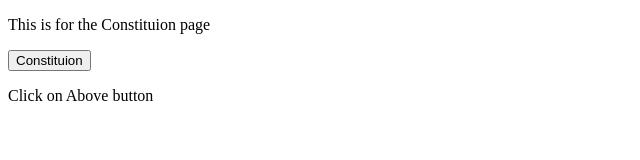
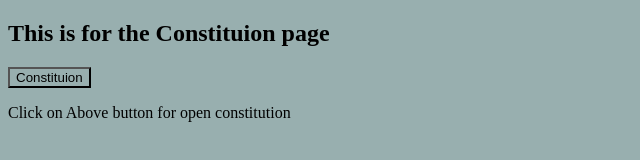
Before and after one commit to nathishwar/School-of-Engineering-SOES-Website, a plain HTML site: page constitution.html in a window 1280 px wide. Shown: the whole page, without its empty margins (0-640 px from the left). Drawn offline with Linux system fonts and the light colour scheme.

Commit message:
init commit

```diff
--- a/constitution.html
+++ b/constitution.html
@@ -5,10 +5,16 @@
     <meta http-equiv="X-UA-Compatible" content="IE=edge">
     <meta name="viewport" content="width=device-width, initial-scale=1.0">
     <title>Constituion</title>
+    <style>
+        *{
+            color: rgb(0, 0, 0);
+            background-color: rgb(152, 175, 175);
+        }
+    </style>
 </head>
 <body>
-    <p>This is for the Constituion page</p>
+    <h2>This is for the Constituion page</h2>
       <a href="https://drive.google.com/file/d/1aNVcNTieWtCjBxKOVtSMRSiRu0MjHs3S/view?usp=sharing"><button>Constituion</button></a>
-      <p>Click on Above button</p>
+      <p>Click on Above button for open constitution</p>
 </body>
 </html>
```
Also changed, not shown: index.html (+1 -1 lines).
